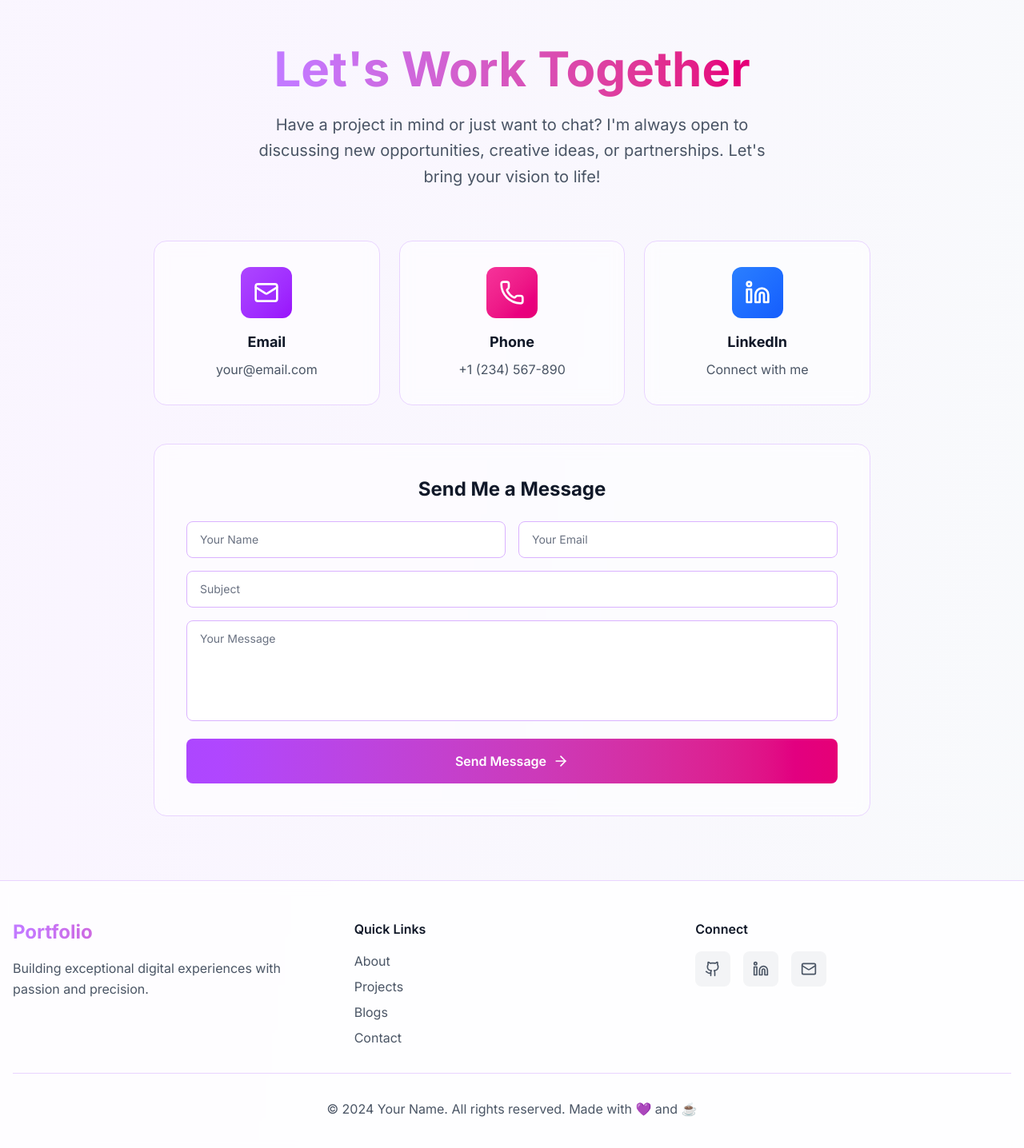
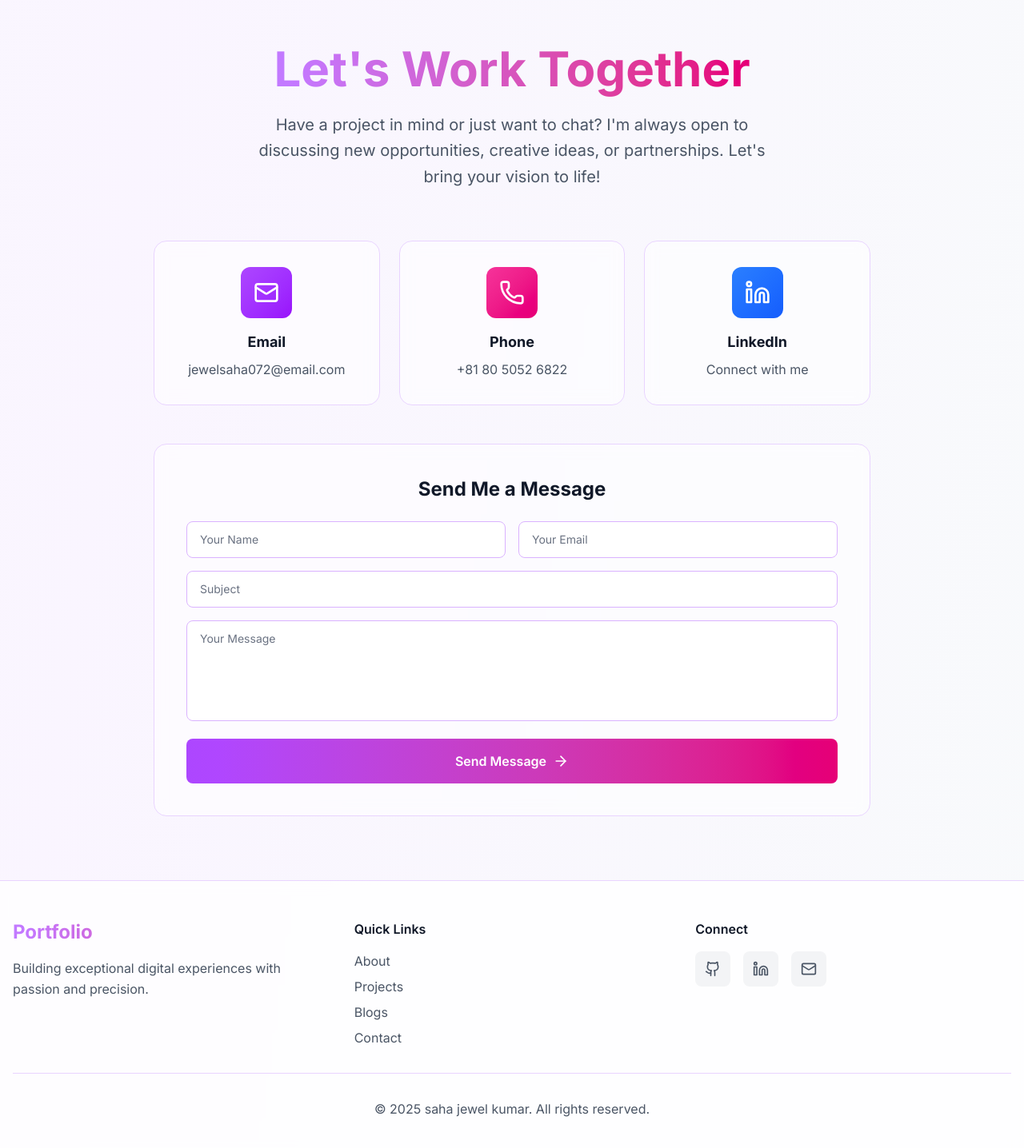
Before and after one commit to Sahajewel/portfolio-next.js-frontend, a Next.js app: page / in a window 1280 px wide. Shown: the part 7783-9219 px from the top of the page at 80% size. Built offline with nearby package versions, Linux system fonts and the light colour scheme; no server answers.

Commit message:
footer updated

```diff
--- a/src/app/page.tsx
+++ b/src/app/page.tsx
@@ -1662,14 +1662,14 @@ const PortfolioHome = () => {
               {
                 icon: Mail,
                 title: "Email",
-                value: "your@email.com",
+                value: "jewelsaha072@email.com",
                 href: "mailto:your@email.com",
                 color: "from-purple-500 to-purple-600",
               },
               {
                 icon: Phone,
                 title: "Phone",
-                value: "+1 (234) 567-890",
+                value: "+81 80 5052 6822",
                 href: "tel:+1234567890",
                 color: "from-pink-500 to-pink-600",
               },
@@ -1677,7 +1677,7 @@ const PortfolioHome = () => {
                 icon: Linkedin,
                 title: "LinkedIn",
                 value: "Connect with me",
-                href: "https://linkedin.com",
+                href: "https://www.linkedin.com/in/sahajewelkumar",
                 color: "from-blue-500 to-blue-600",
               },
             ].map((contact: ContactInfo, index: number) => (
@@ -1817,9 +1817,12 @@ const PortfolioHome = () => {
               <h4 className="font-semibold mb-4">Connect</h4>
               <div className="flex gap-4">
                 {[
-                  { icon: Github, href: "https://github.com" },
-                  { icon: Linkedin, href: "https://linkedin.com" },
-                  { icon: Mail, href: "mailto:your@email.com" },
+                  { icon: Github, href: "https://github.com/Sahajewel" },
+                  {
+                    icon: Linkedin,
+                    href: "https://www.linkedin.com/in/sahajewelkumar",
+                  },
+                  { icon: Mail, href: "mailto:jewelsaha072@email.com" },
                 ].map((social, index) => (
                   <a
                     key={index}
@@ -1852,7 +1855,7 @@ const PortfolioHome = () => {
                 : "border-purple-200 text-gray-600"
             }`}
           >
-            <p>© 2024 Your Name. All rights reserved. Made with 💜 and ☕</p>
+            <p>© 2025 saha jewel kumar. All rights reserved.</p>
           </div>
         </div>
       </footer>
```
